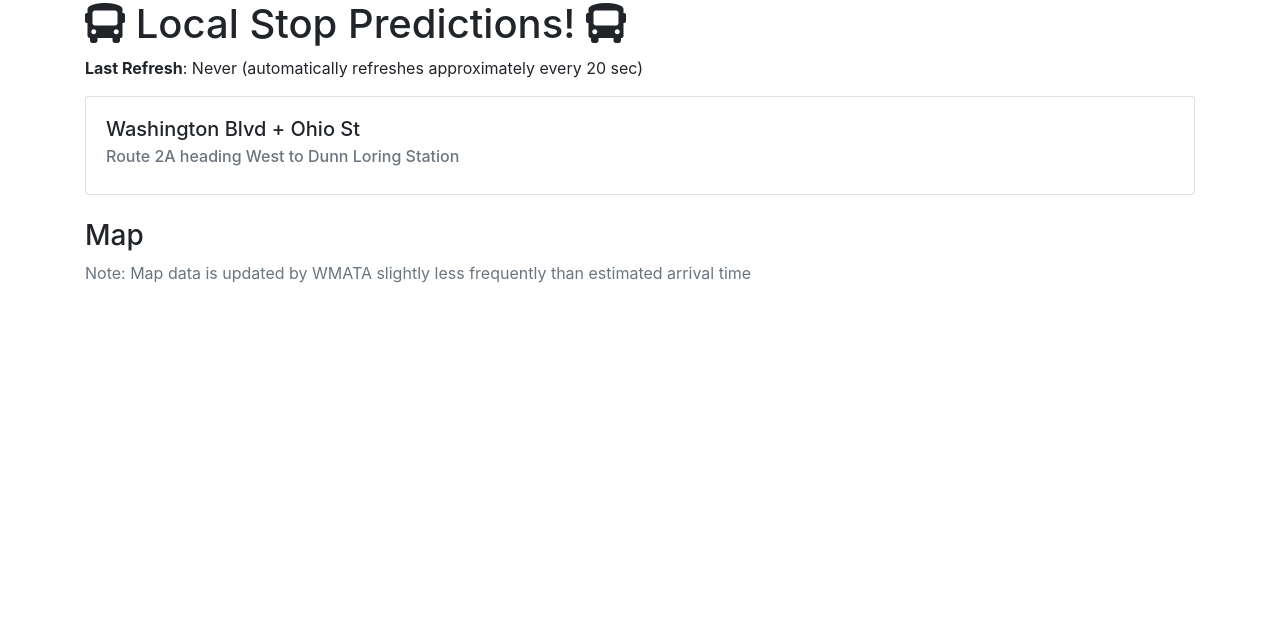
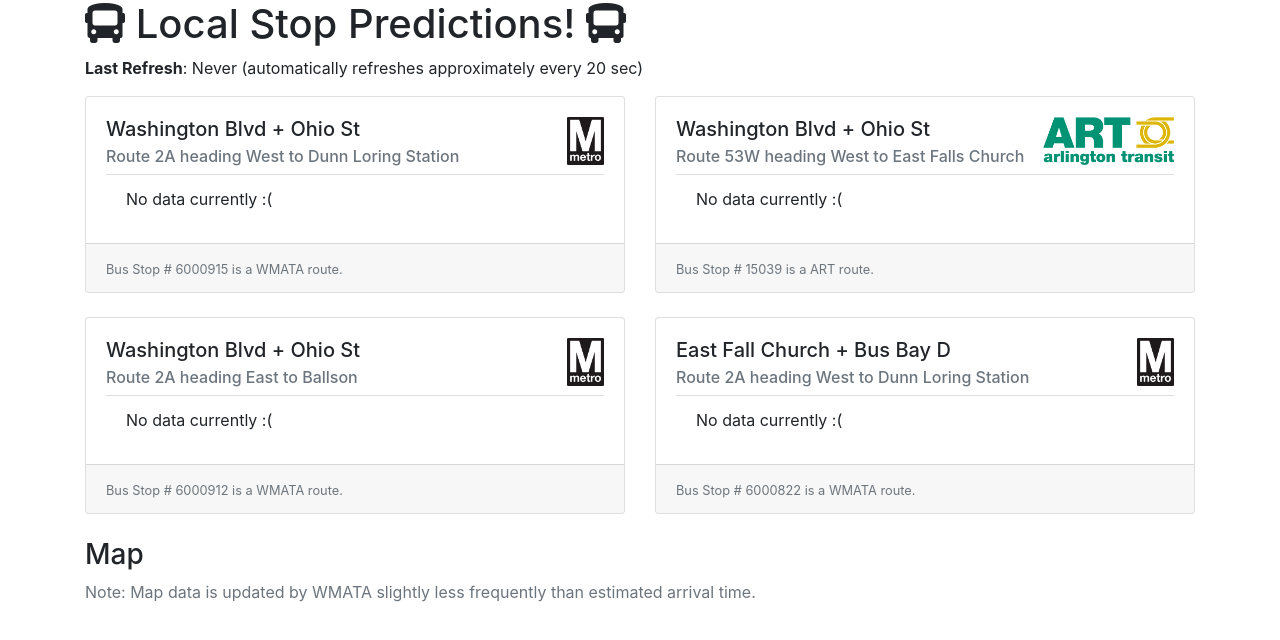
Before and after one commit to bradlech/StopPredictionWebpage, a plain HTML site: page index.html in a window 1280 px wide. Shown: the top 640 px of the page. Drawn offline with nearby package versions, Linux system fonts and the light colour scheme; some packages are replaced by stand-ins of ours; no server answers.

Commit message:
Added transit logos and future bus stops

```diff
--- a/index.html
+++ b/index.html
@@ -80,12 +80,79 @@
                 <span id="last_refresh">Never</span>
                 (automatically refreshes approximately every 20 sec)
             </p>
-            <div class="card" style="width: 100%;">
+
+			<div class="card-deck">
+				<div class="card" >
 					<div class="card-body">
+					<div class="float-right">
+						<img src="./Metro_Logo.png" alt="WMATA Logo" style="height: 3rem">
+					</div>
 						<h5 class="card-title">Washington Blvd + Ohio St</h5>
 						<h6 class="card-subtitle mb-2 text-muted">Route 2A heading West to Dunn Loring Station</h6>
-                    <ul class="list-group list-group-flush" id="stop-route-data">
+						<ul class="list-group list-group-flush" id="stop-route-data-1">
+						<li class='list-group-item'>No data currently :(</li>
 						</ul>
+					</div>
+					<div class="card-footer">
+						<small class="text-muted">
+							Bus Stop # 6000915 is a WMATA route.
+						</small>
+					</div>
+				</div>
+				<div class="card" >
+					<div class="card-body">
+					<div class="float-right">
+						<img src="./ART_Logo.png" alt="ART Logo" style="height: 3rem">
+					</div>
+						<h5 class="card-title">Washington Blvd + Ohio St</h5>
+						<h6 class="card-subtitle mb-2 text-muted">Route 53W heading West to East Falls Church</h6>
+						<ul class="list-group list-group-flush" id="stop-route-data-2">
+						<li class='list-group-item'>No data currently :(</li>
+						</ul>
+					</div>
+					<div class="card-footer">
+						<small class="text-muted">
+							Bus Stop # 15039 is a ART route.
+						</small>
+					</div>
+				</div>
+			</div>
+
+			<br>
+			<div class="card-deck">
+				<div class="card" >
+					<div class="card-body">
+					<div class="float-right">
+						<img src="./Metro_Logo.png" alt="WMATA Logo" style="height: 3rem">
+					</div>
+						<h5 class="card-title">Washington Blvd + Ohio St</h5>
+						<h6 class="card-subtitle mb-2 text-muted">Route 2A heading East to Ballson</h6>
+						<ul class="list-group list-group-flush" id="stop-route-data-3">
+						<li class='list-group-item'>No data currently :(</li>
+						</ul>
+					</div>
+					<div class="card-footer">
+						<small class="text-muted">
+							Bus Stop # 6000912 is a WMATA route.
+						</small>
+					</div>
+				</div>
+				<div class="card" >
+					<div class="card-body">
+					<div class="float-right">
+						<img src="./Metro_Logo.png" alt="WMATA Logo" style="height: 3rem">
+					</div>
+						<h5 class="card-title">East Fall Church + Bus Bay D</h5>
+						<h6 class="card-subtitle mb-2 text-muted">Route 2A heading West to Dunn Loring Station</h6>
+						<ul class="list-group list-group-flush" id="stop-route-data-4">
+						<li class='list-group-item'>No data currently :(</li>
+						</ul>
+					</div>
+					<div class="card-footer">
+						<small class="text-muted">
+							Bus Stop # 6000822 is a WMATA route.
+						</small>
+					</div>
 				</div>
 			</div>
 
@@ -94,7 +161,7 @@
                 <h3>Map</h3>
                 <p class="text-muted">
                     Note: Map data is updated by WMATA slightly less frequently
-                    than estimated arrival time
+                    than estimated arrival time.
                 </p>
                 <!-- This will be used for the Google Map -->
                 <div id="map" style="height: 600px;"></div>
--- a/update_page.js
+++ b/update_page.js
@@ -1,13 +1,13 @@
 function displayBusTimes(nextBuses) {
     const busPredictions = nextBuses.Predictions;
-    const routeDataId = "#stop-route-data";
+    const routeDataId01 = "#stop-route-data-1";
     const minutesId = "#stop-time";
 
-    $(routeDataId).empty();
+    $(routeDataId01).empty();
     $(minutesId).empty();
     $("#last_refresh").text(new Date().toLocaleTimeString());
     if (busPredictions.length == 0) {
-        $(routeDataId).text("No route data available");
+        $(routeDataId01).text("No route data available");
     }
     else {
         busPredictions.forEach((bus) => {
@@ -18,7 +18,7 @@ function displayBusTimes(nextBuses) {
             const route = bus.RouteID;
             const mins = (min == 1) ? "minute" : "minutes";
 
-            $(routeDataId).append(
+            $(routeDataId01).append(
                 "<li class='list-group-item'><span class='font-weight-bold'>Bus " + id +
                 "</span> will arrive in approximately <span class='font-weight-bold'>" + min +
                 " " + mins + "</span></li>"
```
Also changed, not shown: ART_Logo.png (added), Metro_Logo.png (added). Lines whose indentation alone changed are shown as unchanged.
